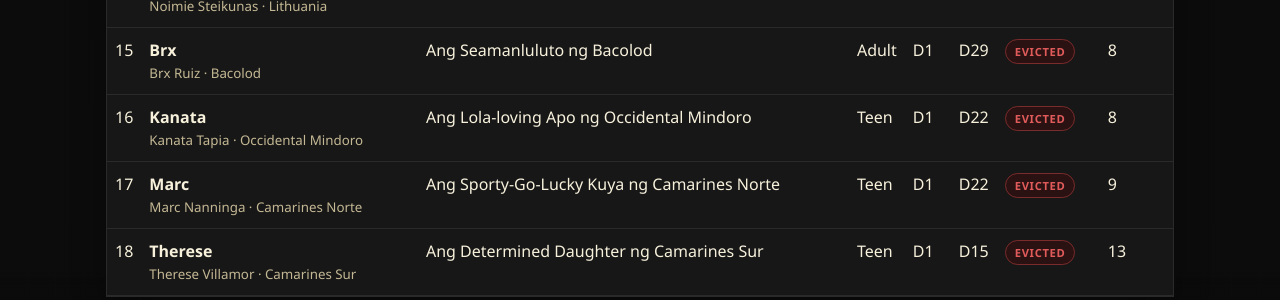
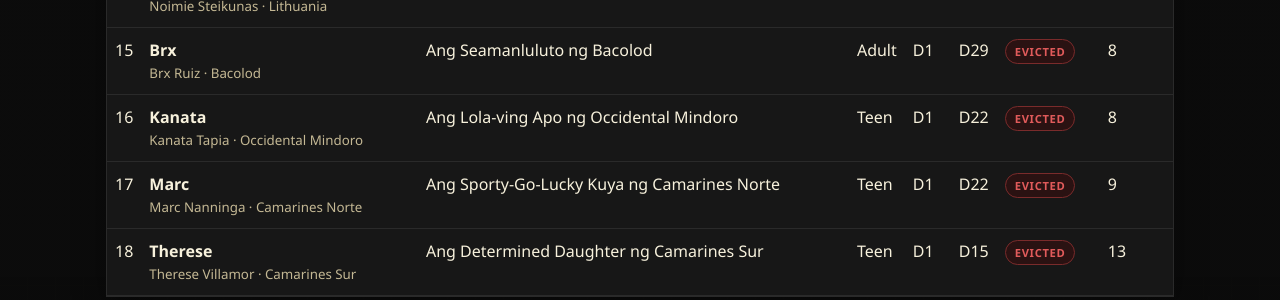
Before and after one commit to drpsphca/PHCASite-PBBUpdates, a Jekyll site: the page built from housemates.md, in a window 1280 px wide and 900 px high, scrolled down 831 px. Shown: the part 363-663 px from the top of the window. Built offline with Jekyll 4.4.1, drawn with Linux system fonts in a browser that asks for light colours.

```diff
--- a/_data/housemates.yml
+++ b/_data/housemates.yml
@@ -248,7 +248,7 @@
 - id: kanata-tapia
   name: Kanata Tapia
   display_name: Kanata
-  moniker: Ang Lola-loving Apo ng Occidental Mindoro
+  moniker: Ang Lola-ving Apo ng Occidental Mindoro
   age_on_entry: 16
   hometown: Occidental Mindoro
   type: Teen
```
